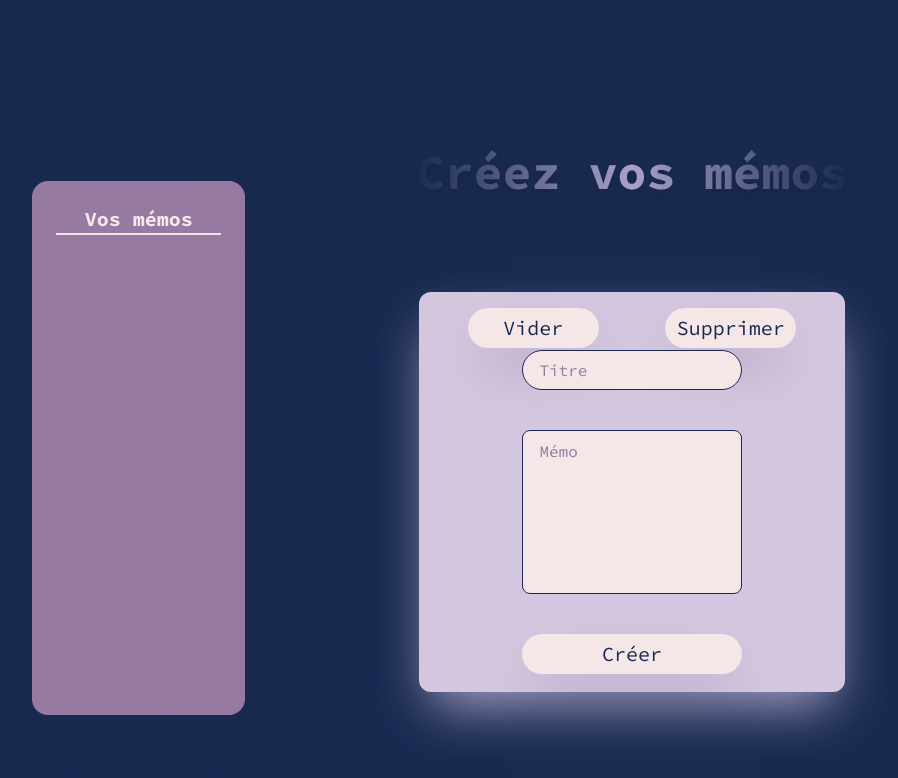
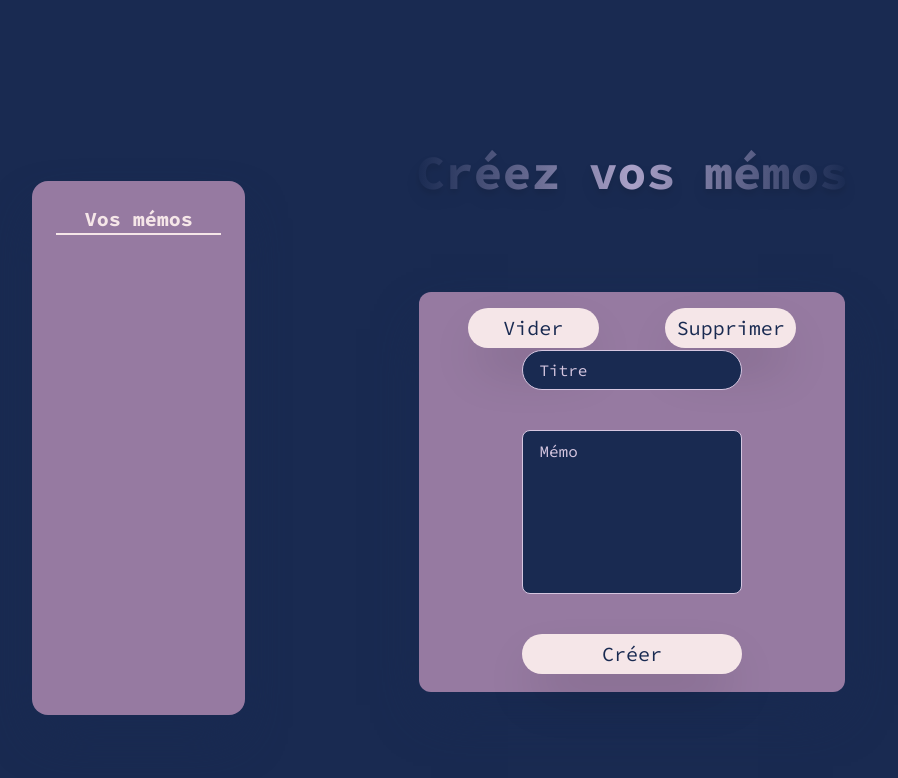
Before and after one commit to Timeuh/memo-app, a React (Vite) app: page / in a window 1280 px wide. Shown: the top 778 px of the page, without its empty margins (8-906 px from the left). Built offline with nearby package versions, Linux system fonts and the light colour scheme.

Commit message:
style: use theme for memo form

```diff
--- a/src/components/MemoForm.tsx
+++ b/src/components/MemoForm.tsx
@@ -26,7 +26,7 @@ export default function MemoForm({memo, addMemo, changeMemo, deleteMemo, resetMe
   };
 
   return (
-    <div id={'memoForm'} className={'memo-form-container'}>
+    <div id={'memoForm'} className={`memo-form-container ${isCurrentLight ? 'bg-violet shadow-main' : 'bg-purple shadow-dark'}`}>
       <div className={'flex flex-row items-center justify-around w-full'}>
         <button className={`form-button xl:w-1/3 w-2/5 ${isCurrentLight ? 'bg-dark text-light' : 'bg-light text-dark'}`}
           onClick={resetMemo}>Vider</button>
@@ -35,11 +35,13 @@ export default function MemoForm({memo, addMemo, changeMemo, deleteMemo, resetMe
         }}>Supprimer</button>
       </div>
       <form action='.' className={'memo-form'} id={`memo-${memo.id}`}>
-        <input id={'memo-title'} type='text' placeholder={'Titre'} className={'memo-input h-10 rounded-full'} value={memo.title}
+        <input id={'memo-title'} type='text' placeholder={'Titre'} value={memo.title} className={`memo-input h-10 rounded-full
+          ${isCurrentLight ? 'border-dark bg-light text-dark placeholder-purple' : 'border-violet bg-dark text-light placeholder-violet'}`}
         onChange={(event) => {
           changeTitle(event);
         }}/>
-        <textarea id={'memo-content'} placeholder={'Mémo'} className={'memo-input h-1/2 rounded-lg py-2'} value={memo.content}
+        <textarea id={'memo-content'} placeholder={'Mémo'} value={memo.content} className={`memo-input h-1/2 rounded-lg py-2
+        ${isCurrentLight ? 'border-dark bg-light text-dark placeholder-purple' : 'border-violet bg-dark text-light placeholder-violet'}`}
         onChange={(event) => {
           changeContent(event);
         }}/>
--- a/src/index.css
+++ b/src/index.css
@@ -41,7 +41,7 @@
     }
 
     .memo-input {
-        @apply border-[1px] border-dark w-5/6 px-4 text-dark outline-none bg-light placeholder:text-purple resize-none
+        @apply border-[1px] w-5/6 px-4 outline-none resize-none
     }
 
     .app-title {
@@ -54,6 +54,6 @@
     }
 
     .memo-form-container {
-        @apply h-1/2 xl:w-1/3 flex flex-col items-center justify-center w-4/5 rounded-xl bg-violet shadow-2xl shadow-main p-4
+        @apply h-1/2 xl:w-1/3 flex flex-col items-center justify-center w-4/5 rounded-xl shadow-2xl p-4
     }
 }
```
Lines whose indentation alone changed are shown as unchanged.
